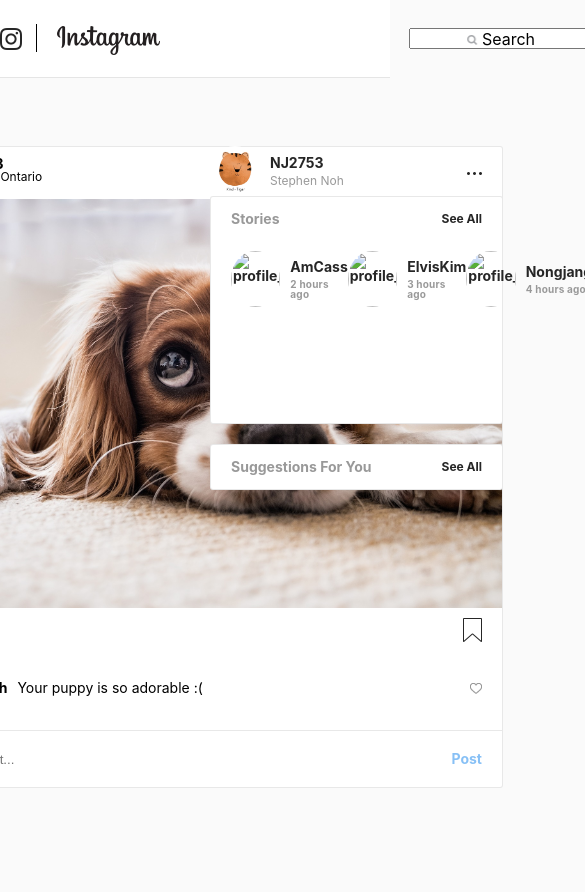
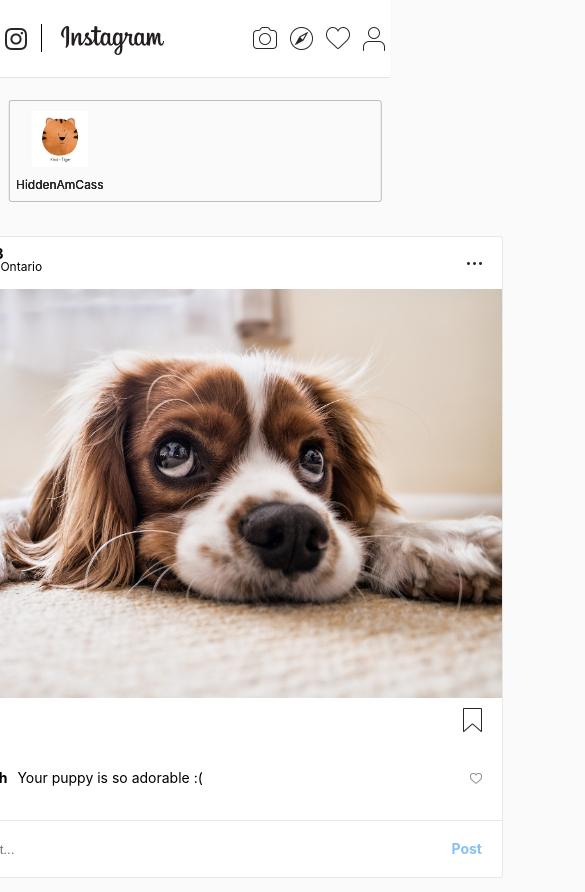
Before and after one commit to Stephen-C-Noh/insta_clone, a plain HTML site: page index.html in a window 390 px wide. Shown: the top 892 px of the page, 585 px wide, since content can reach past the window. Before the commit the page ends 848 px from the top, so only its background shows below. Drawn offline with Linux system fonts and the light colour scheme.

Commit message:
Ch1 Part 4

```diff
--- a/css/style.css
+++ b/css/style.css
@@ -128,7 +128,7 @@ body{
 }
 
 #header .inner .logo > a{
-  color: transparent;
+  color: transparent; /*배경색: 투명*/
 }
 
 #header .inner .logo div{
@@ -149,7 +149,7 @@ body{
   width: 1px;
   height: 28px;
   background: #000;
-  position: absolute; /*부모를 기준으로 위치를 잡*/
+  position: absolute; /*부모를 기준으로 위치를 잡음*/
   right: -15px;
   top: -4px;
 }
@@ -231,46 +231,6 @@ body{
 
 .contents_box{
 
-}
-
-.contents_box .top_box{
-  width: 614px;
-  height: 100px;
-
-}
-
-.story .scroll_inner{
-  width: 614px;
-  height: 84px;
-  overflow-x: auto;
-  overflow-y: hidden;
-  scrollbar-width: none;
-}
-
-.story .scroll_inner .thumb_user{
-  display: flex;
-  align-items: center;
-  padding: 10px 20px;
-}
-
-.story .scroll_inner .thumb_user .profile_thumb{
-  width: 56px;
-  height: 56px;
-  border-radius: 50%;
-  overflow: hidden;
-  margin-right: 10px;
-}
-
-.story .profile_thumb img{
-  width: 100%;
-  height: 100%;
-}
-
-.story .user_name{
-  display: flex;
-  align-items: center;
-  font-size: 14px;
-  color: #262626;
 }
 
 .contents{
@@ -463,9 +423,12 @@ body{
 }
 
 .thumb_user{
-  display: flex;
+  display: inline-flex; /* 원본: flex 사진 비율 고정을 위해 자체수정함 */
   align-items: center;
-  padding: 10px 20px;
+  margin-left: 10px;
+  padding-left: 10px;
+  padding-right: 20px;
+
 }
 
 .thumb_user .profile_thumb{
@@ -477,6 +440,7 @@ body{
   font-size: 10px;
   letter-spacing: 0.2px;
   color: #999;
+
 }
 
 .side_box .scroll_inner{
@@ -486,23 +450,88 @@ body{
   /* overflow: hidden auto; 로 x축 y축 한번에 설정 가능*/
 }
 
+.hidden_menu{
+  display: none;
+  width: 600px;
+  position: absolute;
+  left: 50%;
+  transform: translateX(-50%); /* X축 가운데 정렬 */
+  top: 100px;
+  overflow: hidden;
+  border: 1px solid rgba(0,0,0,0.09);
+  border-radius: 3px;
+}
 
-/*
+.hidden_menu .scroll_inner{
+  height: 100px;
+  width: auto;
+  overflow: auto hidden;
+  display: flex;
+  align-items: center;
+  padding: 0 10px;
+}
+
+.hidden_menu .scroll_inner .user{
+  width: 80px;
+  height: 80px;
+  display: flex;
+  flex-direction: column;
+  align-items: center;
+  margin-right: 15px;
+  justify-content: space-between;
+}
+
+.hidden_menu .scroll_inner .user .id{
+  font-size: 12px;
+  color: #262626;
+}
+
+.hidden_menu .thumb_img{
+  width: 56px;
+  height: 56px;
+  border-radius: 50%
+  overflow: hidden;
+}
+
+.hidden_menu .thumb_img img{
+  width: 100%;
+  height: 100%;
+}
+
 @media screen and (max-width:1000px) {
   #header .inner{
-    width: 975px;
+    width: 97.5%;
+  }
+
+  #main_container{
+    padding-top: 220px;
   }
 
   #main_container .inner{
-    width: 935px;
+    width: 93.5%;
   }
 
-  .contents{
-    width: 614px;
-    border: 1px solid rgba(0,0,0,0.09);
-    border-radius: 3px;
-    margin-bottom: 60px;
-    background: white;
+  .contents_box{
+    display: flex;
+    flex-direction: column;
+    align-items: center;
+  }
+
+  .side_box{
+    display: none;
+  }
+
+  .hidden_menu{
+    display: block;
   }
 }
-*/
+
+@media screen and (max-width:650px){
+  #header .search_box{
+    display: none;
+  }
+
+  .hidden_menu{
+    width: 95%;
+  }
+}
--- a/index.html
+++ b/index.html
@@ -37,6 +37,37 @@
         </section>
       </header>
 
+      <!-- && 표시까지 반복 -->
+      <div class="hidden_menu">
+        <div class="scroll_inner">
+          <div class="user">
+            <div class="thumb_img"><img src="imgs/thumb.jpeg" alt="profile_picture"></div>
+            <div class="id">HiddenAmCass</div>
+          </div>
+        </div>
+      </div>
+      <!--&&-->
+      <!-- && 표시까지 반복 -->
+      <div class="hidden_menu">
+        <div class="scroll_inner">
+          <div class="user">
+            <div class="thumb_img"><img src="imgs/thumb.jpeg" alt="profile_picture"></div>
+            <div class="id">HiddenAmCass</div>
+          </div>
+        </div>
+      </div>
+      <!--&&-->
+      <!-- && 표시까지 반복 -->
+      <div class="hidden_menu">
+        <div class="scroll_inner">
+          <div class="user">
+            <div class="thumb_img"><img src="imgs/thumb.jpeg" alt="profile_picture"></div>
+            <div class="id">HiddenAmCass</div>
+          </div>
+        </div>
+      </div>
+      <!--&&-->
+
       <section id="main_container">
         <div class="inner">
           <div class="contents_box">
@@ -44,7 +75,7 @@
               <header class="top">
                 <div class="user_container">
                   <div class="profile_img">
-                    <img src="imgs/thumb.jpeg" alt="profile image">
+                    <img src="imgs/thumb.jpeg" alt="profile_image">
                   </div>
                   <div class="user_name">
                     <div class="nick_name m_text">NJ2753</div>
@@ -120,34 +151,34 @@
                 <div class="thumb_user">
                   <!--repeat the section marked with ** -->
                   <div class="profile_thumb">
-                    <img src="img/thumb02.jpg" alt="profile_picture">
+                    <img src="imgs/thumb02.jpg" alt="profile_picture">
                   </div>
+
                   <div class="detail">
                     <div class="id">AmCass</div>
                     <div class="time">2 hours ago</div>
                   </div>
+                  <!--**-->
+                  <!--repeat the section marked with ** -->
                   <div class="profile_thumb">
-                    <img src="img/thumb02.jpg" alt="profile_picture">
+                    <img src="imgs/thumb02.jpg" alt="profile_picture">
                   </div>
+
                   <div class="detail">
-                    <div class="id">ElvisKim</div>
-                    <div class="time">3 hours ago</div>
+                    <div class="id">AmCass</div>
+                    <div class="time">2 hours ago</div>
                   </div>
+                  <!--**-->
+                  <!--repeat the section marked with ** -->
                   <div class="profile_thumb">
-                    <img src="img/thumb02.jpg" alt="profile_picture">
+                    <img src="imgs/thumb02.jpg" alt="profile_picture">
                   </div>
+
                   <div class="detail">
-                    <div class="id">Nongjangs_Table</div>
-                    <div class="time">4 hours ago</div>
+                    <div class="id">AmCass</div>
+                    <div class="time">2 hours ago</div>
                   </div>
-                  <div class="profile_thumb">
-                    <img src="img/thumb02.jpg" alt="profile_picture">
-                  </div>
-                  <div class="detail">
-                    <div class="id">Belmont_Silver</div>
-                    <div class="time">5 hours ago</div>
-                  </div>
-                  <!--** -->
+                  <!--**-->
                 </div>
               </div>
             </article>
```
